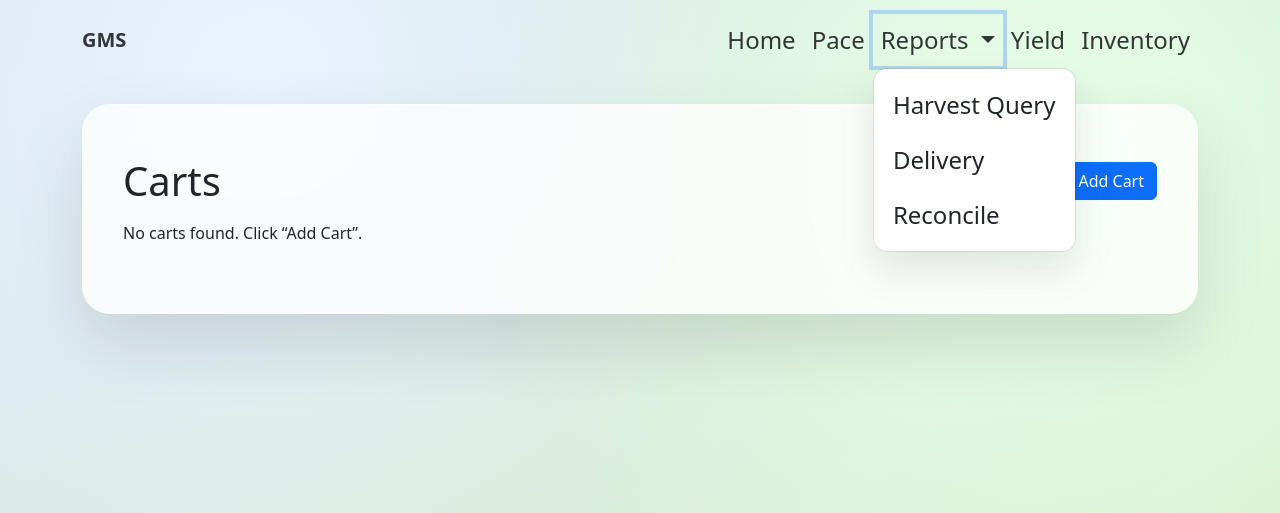
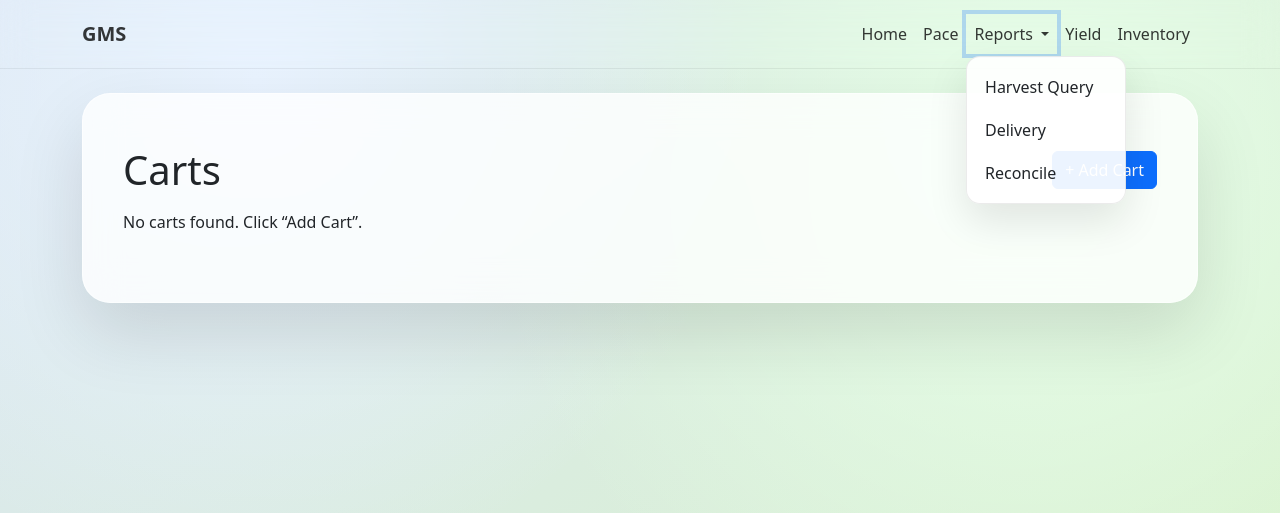
Before and after one commit to ChathurikaHarshani/GRAIN_SW, a Flask app: page /carts in a window 1280 px wide, after a click on "Reports". Shown: the top 513 px of the page. Run offline with Flask 3, Linux system fonts and the light colour scheme; data that the repository does not hold is empty.

Commit message:
add design

```diff
--- a/static/styles.css
+++ b/static/styles.css
@@ -1,56 +1,93 @@
-body { font-family: system-ui, -apple-system, "Segoe UI", Roboto, Arial, sans-serif; }
+/* =========================
+   GLOBAL
+========================= */
+body {
+  font-family: system-ui, -apple-system, "Segoe UI", Roboto, Arial, sans-serif;
+}
+
 .card-title { font-weight: 700; }
 
-
+/* =========================
+   NAVBAR (clean + glass)
+========================= */
 .navbar {
   padding-top: 0.6rem;
   padding-bottom: 0.6rem;
-
+  background: rgba(255,255,255,0.55) !important;
+  backdrop-filter: blur(16px);
+  -webkit-backdrop-filter: blur(16px);
+  border-bottom: 1px solid rgba(0,0,0,0.06);
+  box-shadow: none !important;
 }
 
-
-.navbar {
-  font-size: 1.5rem;
+.navbar .nav-link,
+.navbar .navbar-brand {
+  color: rgba(0,0,0,0.78) !important;
 }
 
-
-/* Dropdown items */
-.dropdown-item {
-  font-size: 1.5rem;
-  padding: 0.6rem 1.2rem;  /* optional: more clickable */
+.navbar .nav-link:hover {
+  color: rgba(0,0,0,0.95) !important;
 }
 
-
-.index-page {
-  background-image: url("/static/images/landing.png");
-  background-size: cover;
-  background-position: center;
-  background-repeat: no-repeat;
+.dropdown-menu {
+  border-radius: 14px;
+  border: 1px solid rgba(0,0,0,0.08);
+  box-shadow: 0 18px 40px rgba(0,0,0,0.10);
 }
 
-.main-content p {
-  font-size: 0.95rem;
+.dropdown-item {
+  font-size: 1rem;          /* better than 1.5rem for dropdown */
+  padding: 0.6rem 1.1rem;
 }
 
-
-/* Premium card feel */
-.gms-card {
-  border: 1px solid rgba(0,0,0,0.06);
-  box-shadow: 0 10px 26px rgba(0,0,0,0.10);
-  border-radius: 16px;
+/* =========================
+   APP SHELL (index + app pages)
+========================= */
+.app-shell {
+  background: rgba(255,255,255,0.78);
+  border: 1px solid rgba(255,255,255,0.55);
+  backdrop-filter: blur(20px);
+  -webkit-backdrop-filter: blur(20px);
+  border-radius: 28px;
+  padding: 32px;
+  box-shadow: 0 30px 60px rgba(0,0,0,0.12);
 }
 
-/* KPI sizing */
+/* =========================
+   CARDS
+========================= */
+.main-content {
+  background: rgba(255,255,255,0.92);
+  border-radius: 18px;
+  padding: 24px;
+  border: 1px solid rgba(0,0,0,0.06);
+  box-shadow: 0 12px 26px rgba(0,0,0,0.08);
+}
+
+/* Optional: make gms-card lighter (avoid double-shadow feeling) */
+.gms-card {
+  background: transparent;
+  border: 1px solid rgba(255,255,255,0.35);
+  border-radius: 18px;
+  box-shadow: none;
+}
+
+/* =========================
+   KPI
+========================= */
 .kpi-card { padding: 18px !important; }
+
 .kpi-number {
-  font-size: 2.25rem;
+  font-size: 2.35rem;
   font-weight: 800;
   line-height: 1.1;
   margin-bottom: 2px;
 }
 
-/* Icon box style */
-.gms-iconbox{
+/* =========================
+   ICON BOXES
+========================= */
+.gms-iconbox {
   width: 44px;
   height: 44px;
   border-radius: 12px;
@@ -61,49 +98,57 @@ body { font-family: system-ui, -apple-system, "Segoe UI", Roboto, Arial, sans-se
   justify-content: center;
 }
 
-/* Hero image polish */
-.gms-hero-img img{
+/* =========================
+   HERO IMAGE POLISH
+========================= */
+.gms-hero-img {
+  position: relative;
+}
+
+.gms-hero-img img {
   transition: transform .25s ease;
 }
-.gms-hero-img:hover img{
+
+.gms-hero-img:hover img {
   transform: scale(1.02);
 }
 
+.gms-hero-img::after {
+  content:"";
+  position:absolute;
+  inset:0;
+  background: linear-gradient(180deg, rgba(255,255,255,0.00), rgba(255,255,255,0.12));
+  pointer-events:none;
+}
+
+/* =========================
+   MOBILE TOGGLER
+========================= */
+.navbar-toggler { border-color: rgba(0,0,0,0.15); }
+.navbar-toggler-icon { filter: invert(0); } /* keep visible on light navbar */
 
 
 
-.app-shell {
-  background: rgba(255,255,255,0.85);
-  backdrop-filter: blur(20px);
-  -webkit-backdrop-filter: blur(20px);
-  border-radius: 28px;
-  padding: 40px;
-  box-shadow:
-    0 30px 60px rgba(0,0,0,0.12),
-    0 0 0 1px rgba(255,255,255,0.6) inset;
+/* Fix dropdown overlapping issue */
+.navbar {
+  position: sticky;
+  top: 0;
+  z-index: 2000; /* make navbar above app-shell */
 }
 
-/* Modern card style */
-.gms-card {
-  background: rgba(255,255,255,0.75);
-  border-radius: 20px;
-  padding: 24px;
-  border: 1px solid rgba(0,0,0,0.05);
-  box-shadow: 0 10px 25px rgba(0,0,0,0.06);
+.dropdown-menu {
+  z-index: 3000; /* make dropdown highest */
 }
 
-/* KPI */
-.kpi-number {
-  font-size: 2.5rem;
-  font-weight: 700;
+/* Prevent clipping */
+.app-shell {
+  position: relative;
+  z-index: 1;
+  overflow: visible !important;
 }
 
-/* Softer navbar */
-.navbar {
-  background: transparent !important;
-  box-shadow: none;
+.dropdown-menu {
+  background: rgba(255,255,255,0.92);
+  backdrop-filter: blur(14px);
+  -webkit-backdrop-filter: blur(14px);
 }
-
-
-.navbar-toggler { border-color: rgba(0,0,0,0.15); }
-.navbar-toggler-icon { filter: invert(1); }
```
